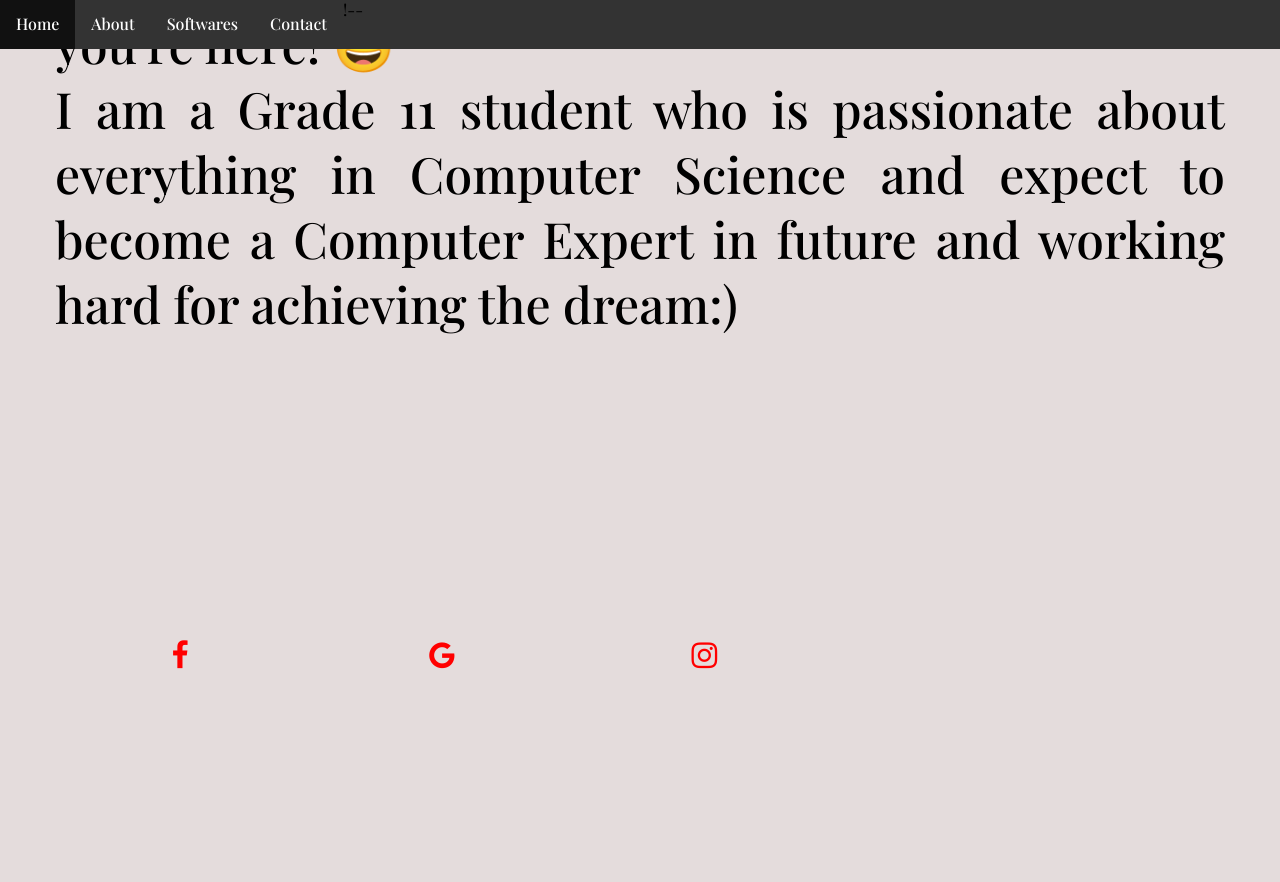
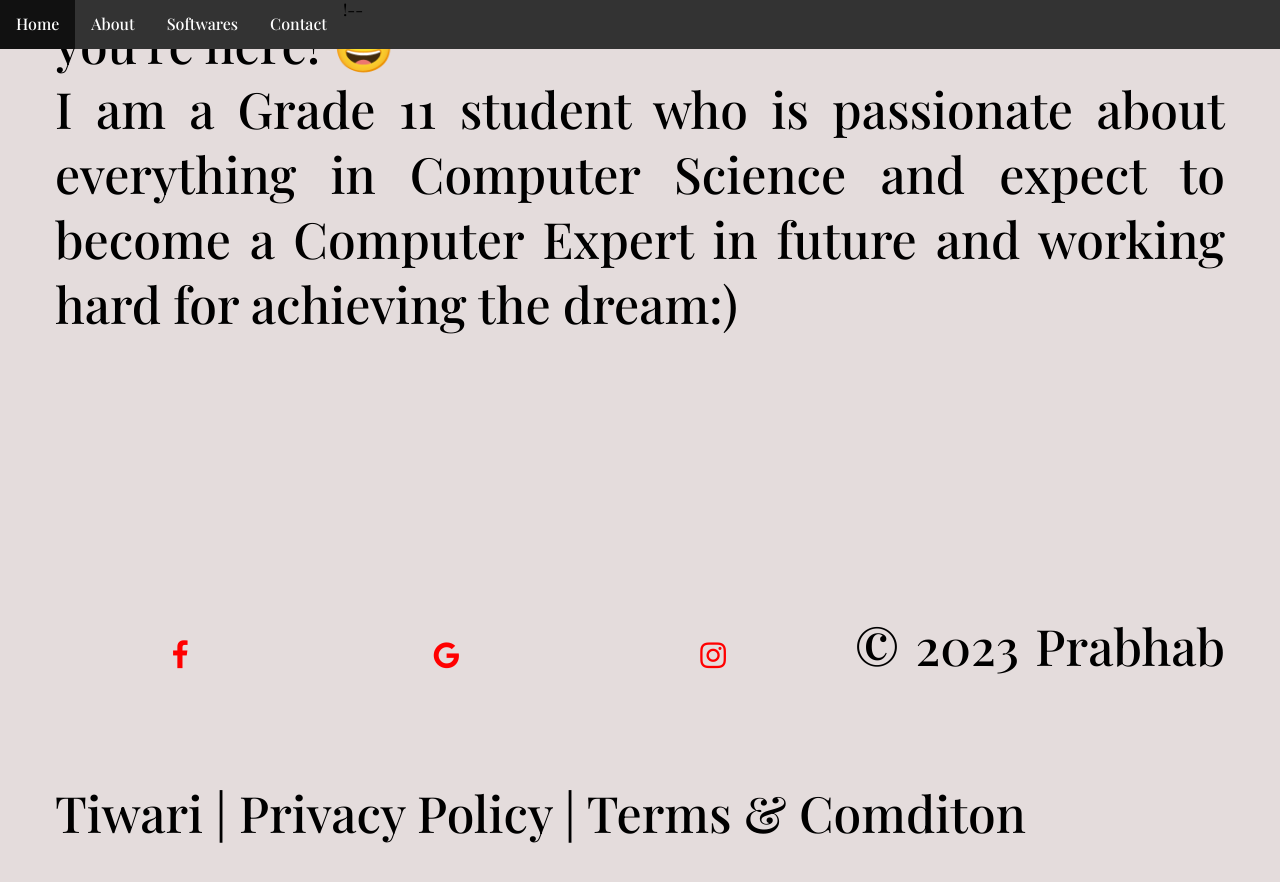
Before and after one commit to PrabhabTiwari/website, a Jekyll site: the page built from index.html, in a window 1280 px wide and 900 px high, scrolled down 1391 px. Shown: the top 882 px of the window. Built offline with Jekyll 4.4.1, drawn with Linux system fonts in a browser that asks for light colours; before the commit the page ends 2226 px from its top, so only the background shows below that.

Commit message:
Update footer.html

```diff
--- a/_includes/footer.html
+++ b/_includes/footer.html
@@ -58,7 +58,7 @@
 
 <a href="mailto:t.prabhab@gmail.com" class="fa fa-google"></a>
 
-<a href="https://www.instagram.com/tiwari_prabhab/" class="fa fa-instagram"></a>
+<a href="https://www.instagram.com/tiwari_prabhab/" class="fa fa-instagram"></a> ©  2023  Prabhab  Tiwari |  Privacy Policy | Terms & Comditon
 
       </p>
 </body>
```
